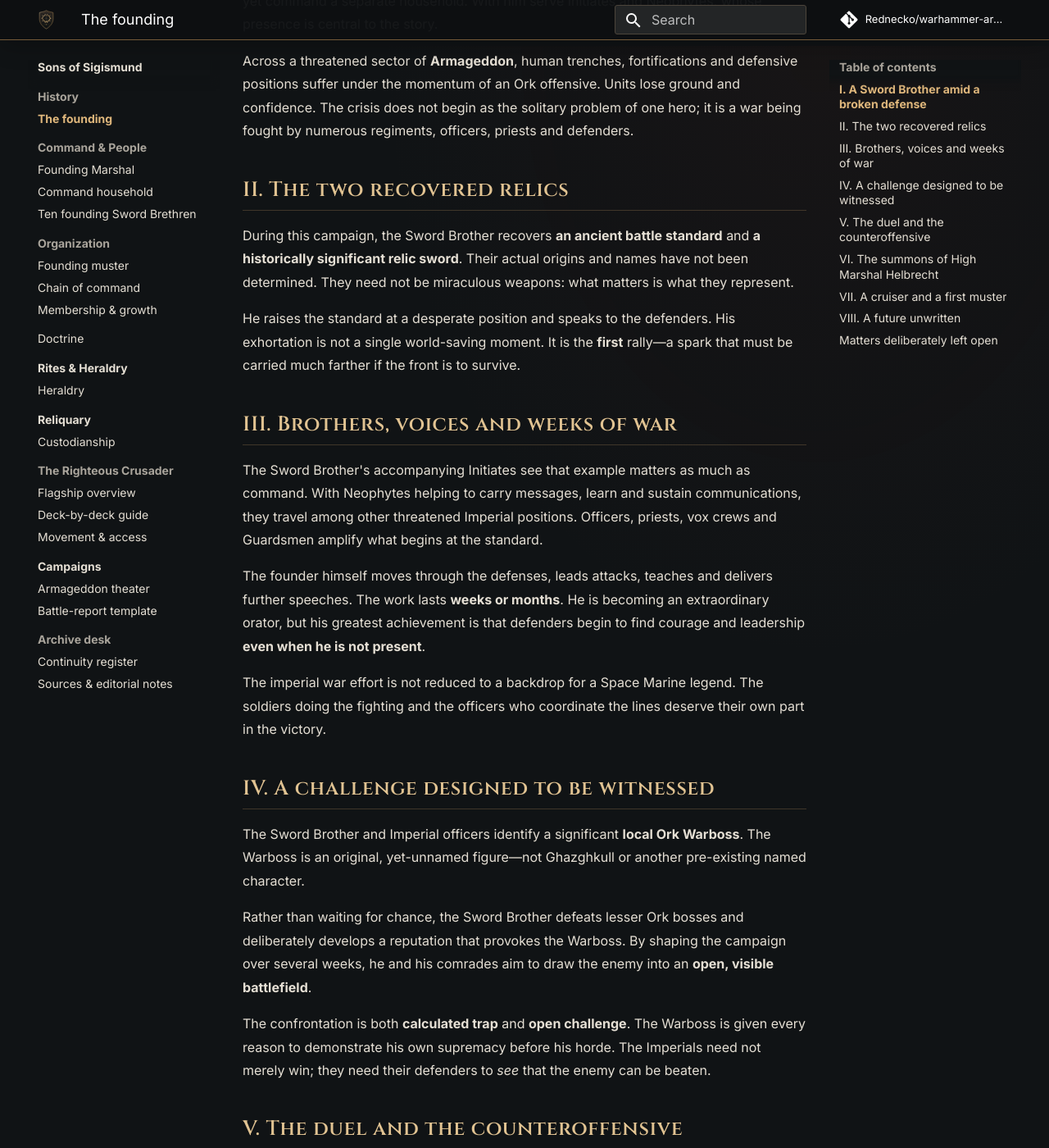
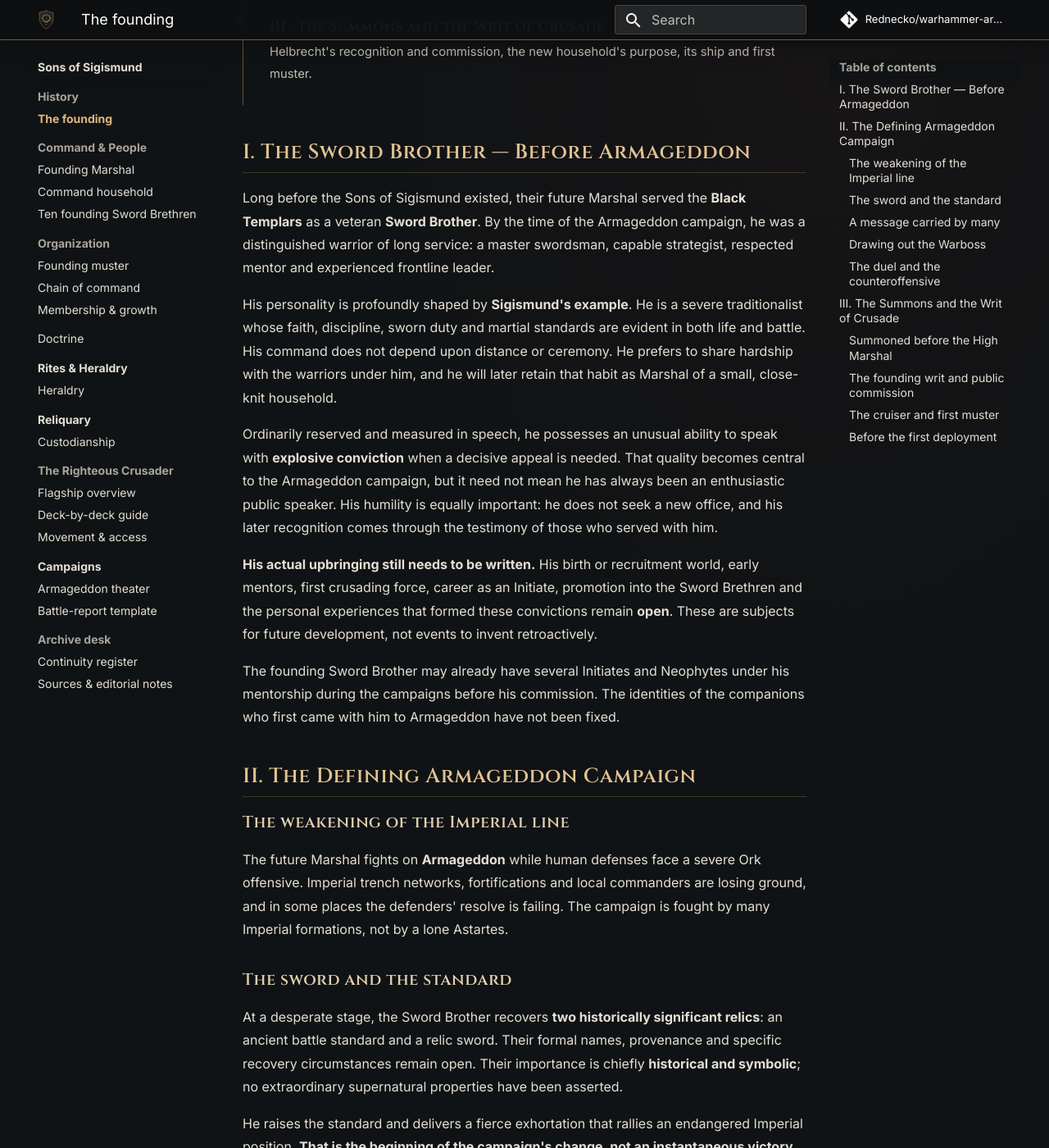
Before and after one commit to Rednecko/warhammer-archives, an MkDocs documentation site: the page built from docs/sons-of-sigismund/history/founding.md, in a window 1280 px wide and 1400 px high, scrolled down 1344 px. Shown: the whole window at 82% size. Built offline with MkDocs 1.6.1 and Material for MkDocs 9.7.7, drawn with Linux system fonts in a browser that asks for light colours; comment, search, counter and statistics services are not loaded; some of the changed text lies outside the part shown.

Commit message:
Consolidate Chapter Origins into three core subsections ending before first deployment

```diff
--- a/docs/sons-of-sigismund/history/founding.md
+++ b/docs/sons-of-sigismund/history/founding.md
@@ -1,78 +1,106 @@
-# The founding of the Sons of Sigismund
+# Chapter Origins
 
-<div class="archive-page-label">Historia · Armageddon · Before the first crusade</div>
+<div class="archive-page-label">Sons of Sigismund · From Sword Brother to founding Marshal</div>
 
-<span class="archive-status">Agreed narrative scaffold</span> <span class="archive-status open">Names, dates and final dialogue open</span>
+<span class="archive-status">Founding scaffold established</span> <span class="archive-status open">Names, personal origins and dates pending</span>
 
-**The Sons of Sigismund were born not from a petition for command, but from the deeds of a Sword Brother who taught others how to stand when hope seemed lost.** The campaign belongs to the founder's life *before* he became a Marshal; the new order's recorded battles have yet to begin.
+The Sons of Sigismund were not created through a numbered Founding of Space Marine Chapters. They are a **newly commissioned crusading household within the Black Templars**, created by High Marshal Helbrecht after the extraordinary conduct of a veteran Sword Brother during the defense of Armageddon.
+
+**This article ends before the order's first post-founding deployment.** The Marshal's earlier battles belong to his personal history; the Sons of Sigismund have not yet fought a recorded battle under their new name.
+
+| Origins reference | Established answer or open question |
+|---|---|
+| **Reason for founding** | Continue the Eternal Crusade while recovering and preserving Imperial relics and using the memory of sacrifice to sustain the faithful |
+| **Date of founding** | During the era of Helbrecht's command, following the pre-commission Armageddon campaign; exact date still open |
+| **Progenitor and lineage** | Black Templars; primarch lineage from Rogal Dorn through the Imperial Fists |
+| **Gene-seed** | Inherits Black Templars/Imperial Fists lineage; no unusual, separate purity characteristic established for the household |
+| **Demeanor** | Close-knit, martial, traditionalist; a Marshal who leads personally and speaks with force when it matters |
+| **Defining flaw** | Not yet established; do not create one simply because a generic Chapter template requests it |
 
 <div class="archive-steps">
-  <div class="archive-step"><h3>I · The front falters</h3><p>A veteran Sword Brother serves on Armageddon while defenders face a widening Ork assault and a collapse of morale.</p></div>
-  <div class="archive-step"><h3>II · The standard is raised</h3><p>He recovers an ancient battle standard and a relic sword, then rallies a threatened position.</p></div>
-  <div class="archive-step"><h3>III · The brothers carry the flame</h3><p>Initiates, Neophytes, officers and ordinary Imperial soldiers spread the message across the front over weeks or months.</p></div>
-  <div class="archive-step"><h3>IV · The Warboss answers</h3><p>After deliberate provocation and the defeat of subordinate bosses, a regional Warboss accepts a public challenge.</p></div>
-  <div class="archive-step"><h3>V · The sector is reclaimed</h3><p>The Sword Brother wins a difficult duel. Imperial forces sustain a counterattack and secure a regional victory—not the entire planet.</p></div>
-  <div class="archive-step"><h3>VI · Helbrecht calls</h3><p>The High Marshal summons the Sword Brother, offers him command and commissions the Sons of Sigismund.</p></div>
+  <div class="archive-step"><h3>I · The Sword Brother</h3><p>His upbringing, service, mentorship and character before the defining Armageddon campaign.</p></div>
+  <div class="archive-step"><h3>II · The Campaign of Armageddon</h3><p>The relics, repeated rallies, the Warboss's challenge and the Imperial regional counteroffensive.</p></div>
+  <div class="archive-step"><h3>III · The Summons and the Writ of Crusade</h3><p>Helbrecht's recognition and commission, the new household's purpose, its ship and first muster.</p></div>
 </div>
 
-## I. A Sword Brother amid a broken defense
+## I. The Sword Brother — Before Armageddon
 
-The future Marshal is already a decorated, capable veteran of the Black Templars: a formidable swordsman, disciplined strategist, mentor and battlefield leader. He does not yet command a separate household. With him serve Initiates and Neophytes, whose presence is central to the story.
+Long before the Sons of Sigismund existed, their future Marshal served the **Black Templars** as a veteran **Sword Brother**. By the time of the Armageddon campaign, he was a distinguished warrior of long service: a master swordsman, capable strategist, respected mentor and experienced frontline leader.
 
-Across a threatened sector of **Armageddon**, human trenches, fortifications and defensive positions suffer under the momentum of an Ork offensive. Units lose ground and confidence. The crisis does not begin as the solitary problem of one hero; it is a war being fought by numerous regiments, officers, priests and defenders.
+His personality is profoundly shaped by **Sigismund's example**. He is a severe traditionalist whose faith, discipline, sworn duty and martial standards are evident in both life and battle. His command does not depend upon distance or ceremony. He prefers to share hardship with the warriors under him, and he will later retain that habit as Marshal of a small, close-knit household.
 
-## II. The two recovered relics
+Ordinarily reserved and measured in speech, he possesses an unusual ability to speak with **explosive conviction** when a decisive appeal is needed. That quality becomes central to the Armageddon campaign, but it need not mean he has always been an enthusiastic public speaker. His humility is equally important: he does not seek a new office, and his later recognition comes through the testimony of those who served with him.
 
-During this campaign, the Sword Brother recovers **an ancient battle standard** and **a historically significant relic sword**. Their actual origins and names have not been determined. They need not be miraculous weapons: what matters is what they represent.
+**His actual upbringing still needs to be written.** His birth or recruitment world, early mentors, first crusading force, career as an Initiate, promotion into the Sword Brethren and the personal experiences that formed these convictions remain **open**. These are subjects for future development, not events to invent retroactively.
 
-He raises the standard at a desperate position and speaks to the defenders. His exhortation is not a single world-saving moment. It is the **first** rally—a spark that must be carried much farther if the front is to survive.
+The founding Sword Brother may already have several Initiates and Neophytes under his mentorship during the campaigns before his commission. The identities of the companions who first came with him to Armageddon have not been fixed.
 
-## III. Brothers, voices and weeks of war
+## II. The Defining Armageddon Campaign
 
-The Sword Brother's accompanying Initiates see that example matters as much as command. With Neophytes helping to carry messages, learn and sustain communications, they travel among other threatened Imperial positions. Officers, priests, vox crews and Guardsmen amplify what begins at the standard.
+### The weakening of the Imperial line
 
-The founder himself moves through the defenses, leads attacks, teaches and delivers further speeches. The work lasts **weeks or months**. He is becoming an extraordinary orator, but his greatest achievement is that defenders begin to find courage and leadership **even when he is not present**.
+The future Marshal fights on **Armageddon** while human defenses face a severe Ork offensive. Imperial trench networks, fortifications and local commanders are losing ground, and in some places the defenders' resolve is failing. The campaign is fought by many Imperial formations, not by a lone Astartes.
 
-The imperial war effort is not reduced to a backdrop for a Space Marine legend. The soldiers doing the fighting and the officers who coordinate the lines deserve their own part in the victory.
+### The sword and the standard
 
-## IV. A challenge designed to be witnessed
+At a desperate stage, the Sword Brother recovers **two historically significant relics**: an ancient battle standard and a relic sword. Their formal names, provenance and specific recovery circumstances remain open. Their importance is chiefly **historical and symbolic**; no extraordinary supernatural properties have been asserted.
 
-The Sword Brother and Imperial officers identify a significant **local Ork Warboss**. The Warboss is an original, yet-unnamed figure—not Ghazghkull or another pre-existing named character.
+He raises the standard and delivers a fierce exhortation that rallies an endangered Imperial position. **That is the beginning of the campaign's change, not an instantaneous victory.**
 
-Rather than waiting for chance, the Sword Brother defeats lesser Ork bosses and deliberately develops a reputation that provokes the Warboss. By shaping the campaign over several weeks, he and his comrades aim to draw the enemy into an **open, visible battlefield**.
+### A message carried by many
 
-The confrontation is both **calculated trap** and **open challenge**. The Warboss is given every reason to demonstrate his own supremacy before his horde. The Imperials need not merely win; they need their defenders to *see* that the enemy can be beaten.
+Over **weeks or months**, the Sword Brother continues to move through the threatened network, leading assaults, speaking to defenders and helping Imperial officers restore their forces' ability to resist. The **Initiates** who accompany him learn that a warrior can inspire more than those immediately at his side. With **Neophytes** helping to relay messages and provide support, they travel to other positions and assist the wider effort.
 
-## V. The duel and the counteroffensive
+Officers, priests, vox crews and Guardsmen themselves carry the message still farther. The key lesson of the campaign is not that every soldier must hear the Sword Brother's voice; it is that **others begin to rally their comrades without him**.
 
-With the ancient standard prominently displayed and the relic sword in hand, the Sword Brother faces the Warboss. The duel is hard-fought and its outcome is witnessed by the surrounding fighters. He defeats and kills the Ork leader.
+### Drawing out the Warboss
 
-That act disrupts the enemy's leadership and offers Imperial defenders a surge of resolve. **It does not end the war in one stroke.** Only through the ensuing sustained Imperial counteroffensive does the sector see a meaningful regional victory. The wider war on Armageddon continues.
+The Sword Brother and cooperating Imperial officers identify a **significant regional Ork Warboss**: an original, still-unnamed enemy rather than a pre-existing named canonical figure. Over several weeks, the Sword Brother defeats lesser Ork bosses and cultivates the reputation necessary to draw out the Warboss.
 
-The recovered standard and sword become symbols of more than the duel: they have witnessed ordinary soldiers regaining the will to fight.
+The challenge is intentional. He and his comrades seek an **open, highly visible battlefield**, combining a calculated operational trap with a public confrontation the Warboss will find difficult to refuse.
 
-## VI. The summons of High Marshal Helbrecht
+### The duel and the counteroffensive
 
-The veteran does not seek recognition or ask permission to found an order. Reports and eyewitness accounts instead reach **High Marshal Helbrecht**. The High Marshal summons him privately to understand the victories and their unusual spiritual and military effect.
+At the decisive meeting, the ancient banner is prominently displayed and the Sword Brother carries the recovered relic sword. Before Imperial and Ork combatants, he defeats the Warboss in a **difficult personal duel**.
 
-The Sword Brother credits his brothers, Imperial officers and defenders, rather than claiming to have saved the sector alone. He explains, in substance, that the relics make the Imperium's sacrifice visible and can inspire the faithful to endure.
+The Warboss's death disrupts local Ork leadership and gives Imperial defenders an extraordinary surge in morale. **It does not win the war by itself.** Imperial commanders and troops exploit the moment in a sustained counteroffensive and recover a **significant regional sector**. Armageddon's wider conflict continues.
 
-Helbrecht sees in him not only a master swordsman, but the judgment, humility, strategic discipline and power to lead that a Marshal requires. **Helbrecht offers the commission.** A later public ceremony formally establishes the **Sons of Sigismund** as a distinct household *within* the Black Templars.
+The founder's companions, human officers and ordinary defenders are essential participants in the victory. It is precisely the combination of **swordsmanship, deliberate strategy, humility, instruction and inspiration** that eventually brings this campaign to Helbrecht's attention.
 
-## VII. A cruiser and a first muster
+The precise sequence of the campaign's individual engagements, battles, Ork leaders and Imperial units will be developed here later. These are **pre-commission narrative battles**—not invented post-founding tabletop wins.
 
-The existing strike cruiser ***The Righteous Crusader*** is assigned and refitted in or near the theater to become a mobile fortress-monastery and reliquary. The founding command includes the newly elevated Marshal, an Emperor's Champion, the original Chaplain and **ten permanent Sword Brethren**. Two Crusader Squads initially fight under attachment rather than permanent household oaths.
+## III. The Summons and the Writ of Crusade
 
-The founder's surviving companions form much of the veteran core. A smaller number of other Black Templars are appointed or transferred through the new commission.
+*“Writ of Crusade” is a **working title** for the formal founding decree, not yet a ratified in-universe document name.*
 
-## VIII. A future unwritten
+### Summoned before the High Marshal
 
-The Sons of Sigismund are ready to carry their relics and oaths into **their own first crusade on Armageddon**. At this point their post-founding battle log is empty.
+The veteran does **not** petition for promotion or ask for a new command. Reports from the campaign and testimony of Imperial defenders reach **High Marshal Helbrecht**, who summons the Sword Brother privately and questions his methods and motivations.
 
-<div class="archive-strip"><strong>Continuity rule:</strong> The Sword Brother's public Warboss victory happened before his elevation and is not recorded as the new household's first game. Every subsequent battle will be added only as the tabletop campaign develops.</div>
+The Sword Brother gives credit to his comrades and the Imperial forces whose sacrifices won the sector. He explains the significance of **preserving and carrying relics**: material reminders of Imperial memory that can encourage the living to endure and fight.
 
-## Matters deliberately left open
+Helbrecht recognizes a warrior capable of martial command, measured strategy, mentorship and exceptional spiritual leadership. **It is Helbrecht who offers him the position of Marshal.**
 
-The Sword Brother's name, the Warboss's name, dates, sector, speech wording, final ceremonial dialogue, individual founding companions and the sword and standard's provenance all await later development. Earlier draft speeches exist in the source archive but **are not approved dialogue**.
+### The founding writ and public commission
 
-[Meet the founding Marshal →](../characters/founding-marshal.md) · [View the cadre →](../organization/founding-cadre.md) · [Explore Armageddon records →](../campaigns/armageddon.md)
+At a later formal ceremony, Helbrecht commissions the **Sons of Sigismund**, a distinct Black Templars crusading household still subject to the High Marshal. Their mandate is to **prosecute the Eternal Crusade**, recover and authenticate endangered Imperial relics, safeguard archives and sacred sites, and bring the histories of the faithful into the field when they can inspire resistance.
+
+The recovered **sword and standard** become the first relics entrusted to the new household. The exact wording and ceremonial details of the founding decree are not yet written.
+
+### The cruiser and first muster
+
+An existing Black Templars strike cruiser, ***The Righteous Crusader***, is assigned and refitted **in or near the Armageddon theater**. Its purpose is to serve as the household's **mobile fortress-monastery, fighting ship and reliquary**, with protected archives, artifact examination facilities, quarters and the logistics required for independent missions or support to other Black Templars forces. Its complete interior architecture belongs in the [separate flagship section](../fleet/righteous-crusader.md), not this origins history.
+
+The first permanent founding group consists of the **Marshal, one Emperor's Champion, an original Chaplain and ten Sword Brethren**. Of those Sword Brethren, **six** form the Marshal's honor guard, **two** serve alongside the first Crusader Squad, **one** holds the role of household duelist (distinct from the Emperor's Champion), and **one** is reserved for a later squad. Most of the ten are former campaign companions; a few were transferred from other Black Templars forces. The honor guard includes veterans of both origins.
+
+**Two Crusader Squads** are initially attached to his command without their members having sworn permanent allegiance. The order may later welcome other Black Templars who volunteer, transfer or serve temporarily; its first strength is **not** the older proposed sixty-warrior household.
+
+### Before the first deployment
+
+With the commission given, the cruiser prepared, and the founding force assembled, the Sons of Sigismund are ready for their first mission in the continuing Armageddon war.
+
+**Chapter Origins ends here. The household has fought no post-founding battle.**
+
+<div class="archive-strip"><strong>Continuity boundary:</strong> The regional Warboss's defeat happened before Helbrecht's commission. No first-crusade result, casualty, promotion or relic discovery has been established after the founding.</div>
+
+[Founding Marshal profile →](../characters/founding-marshal.md) · [The original muster →](../organization/founding-cadre.md) · [The Righteous Crusader →](../fleet/righteous-crusader.md) · [Campaign chronicle →](../campaigns/index.md)
```
